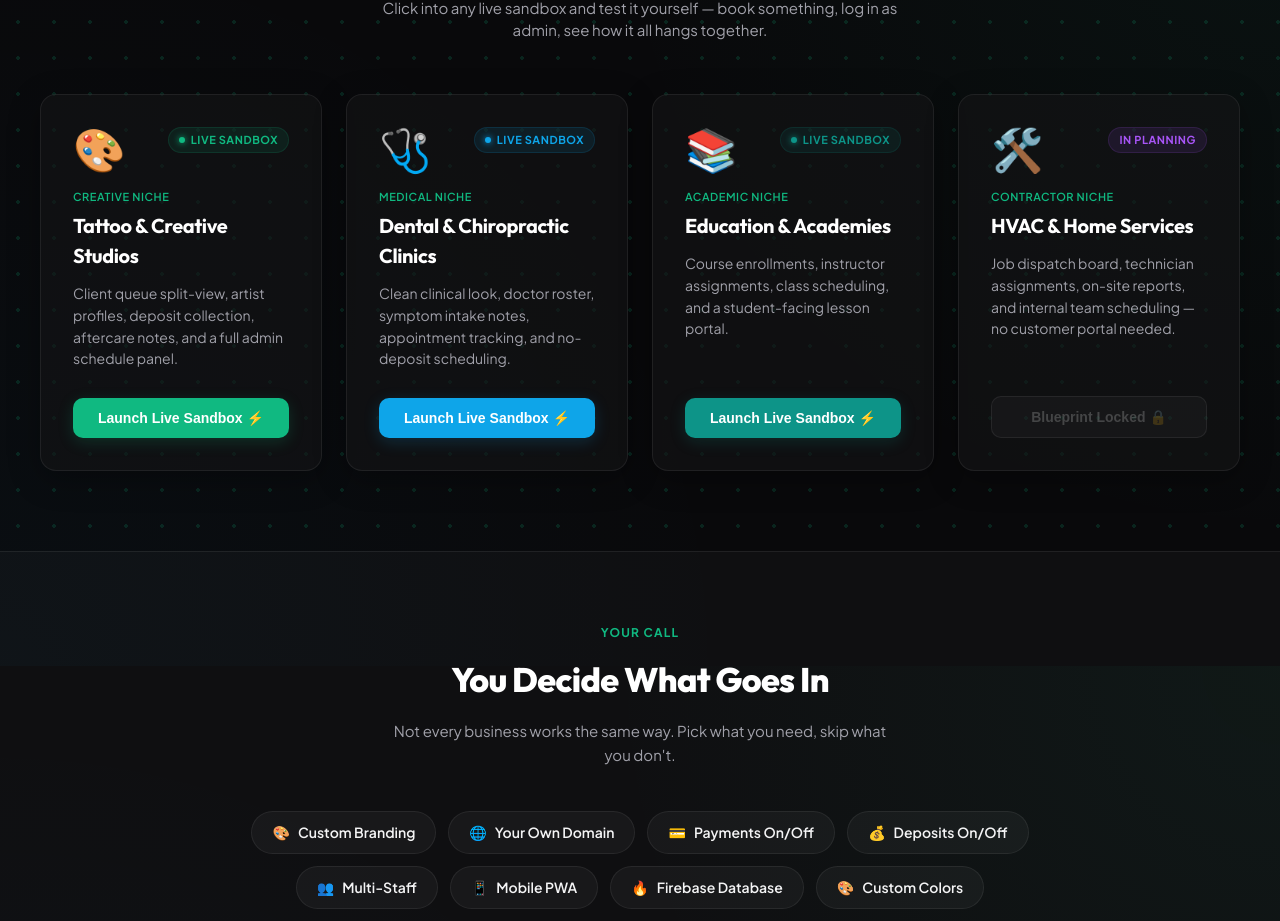
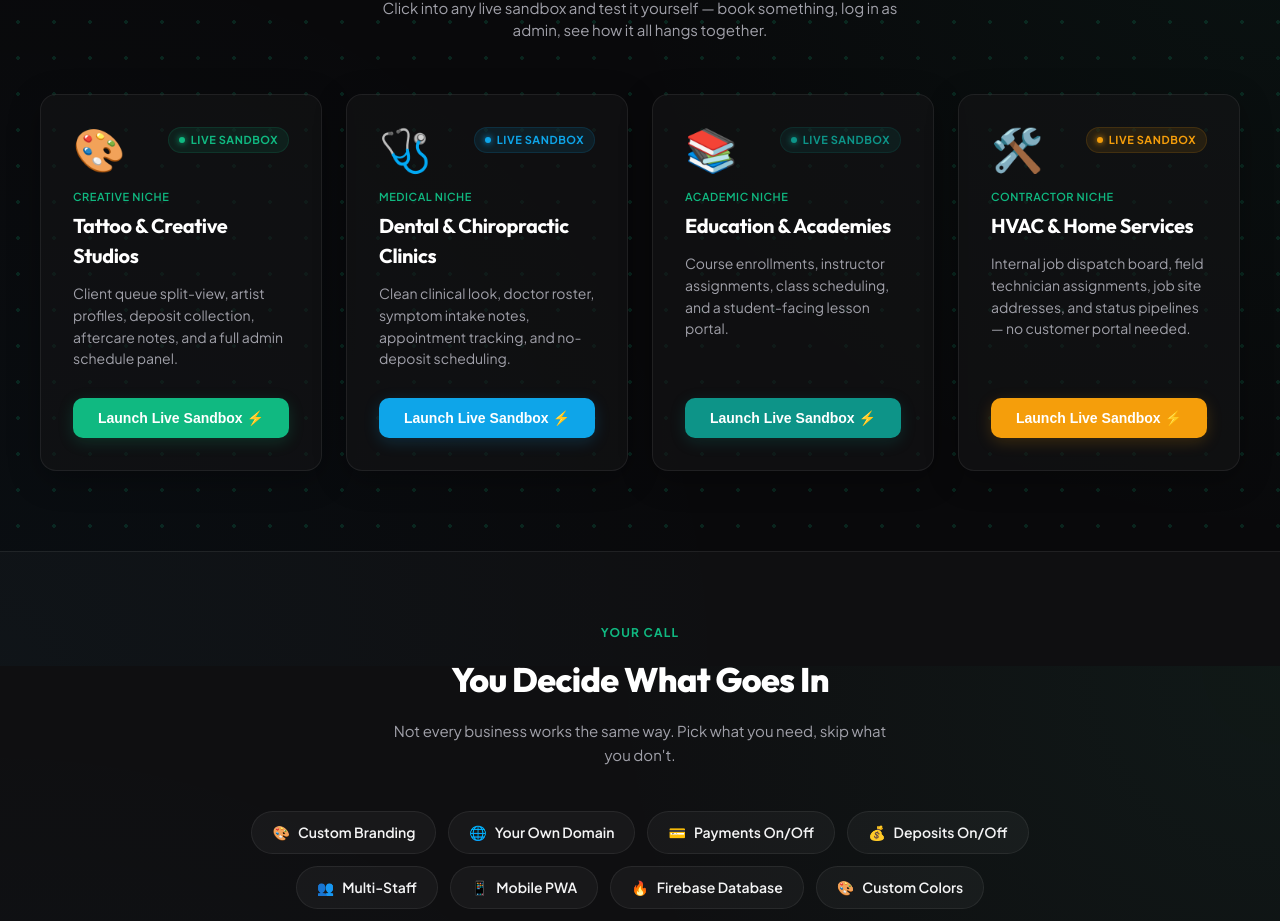
Before and after one commit to RadoMatas/NativeBooking, a React (Vite) app: page / in a window 1280 px wide. Shown: the part 1734-2655 px from the top of the page. Built offline with nearby package versions, Linux system fonts and the light colour scheme; no server answers; the database is empty.

Commit message:
Unlock 4th live sandbox card (HVAC & Home Services) pointing to contractor.nativebooking.co

```diff
--- a/src/pages/PortalHome.tsx
+++ b/src/pages/PortalHome.tsx
@@ -132,11 +132,11 @@ export default function PortalHome() {
     {
       title: 'HVAC & Home Services',
       icon: '🛠️',
-      status: 'In Planning',
-      statusColor: '#a855f7',
-      statusBg: 'rgba(168, 85, 247, 0.1)',
-      description: 'Job dispatch board, technician assignments, on-site reports, and internal team scheduling — no customer portal needed.',
-      link: null,
+      status: 'Live Sandbox',
+      statusColor: '#f59e0b',
+      statusBg: 'rgba(245, 158, 11, 0.1)',
+      description: 'Internal job dispatch board, field technician assignments, job site addresses, and status pipelines — no customer portal needed.',
+      link: 'https://contractor.nativebooking.co',
       badge: 'Contractor Niche',
     },
   ]
```
